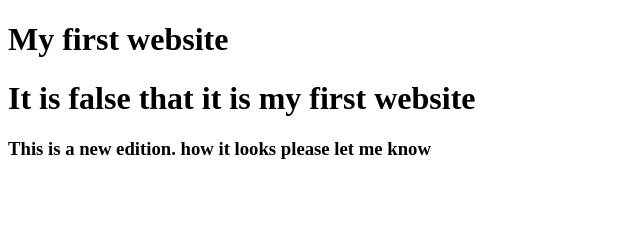
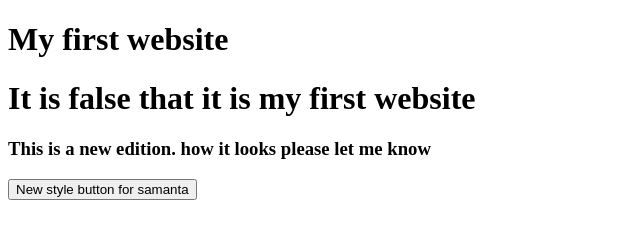
Before and after one commit to mehedishopnil/First-Project, a plain HTML site: page index.html in a window 1280 px wide. Shown: the whole page, without its empty margins (0-640 px from the left). Drawn offline with Linux system fonts and the light colour scheme.

Commit message:
for the samanta

```diff
--- a/index.html
+++ b/index.html
@@ -10,5 +10,6 @@
     <h1>My first website</h1>
     <h1>It is false that it is my first website</h1>
     <h3>This is a new edition. how it looks please let me know</h3>
+    <button>New style button for samanta</button>
 </body>
 </html>
```
